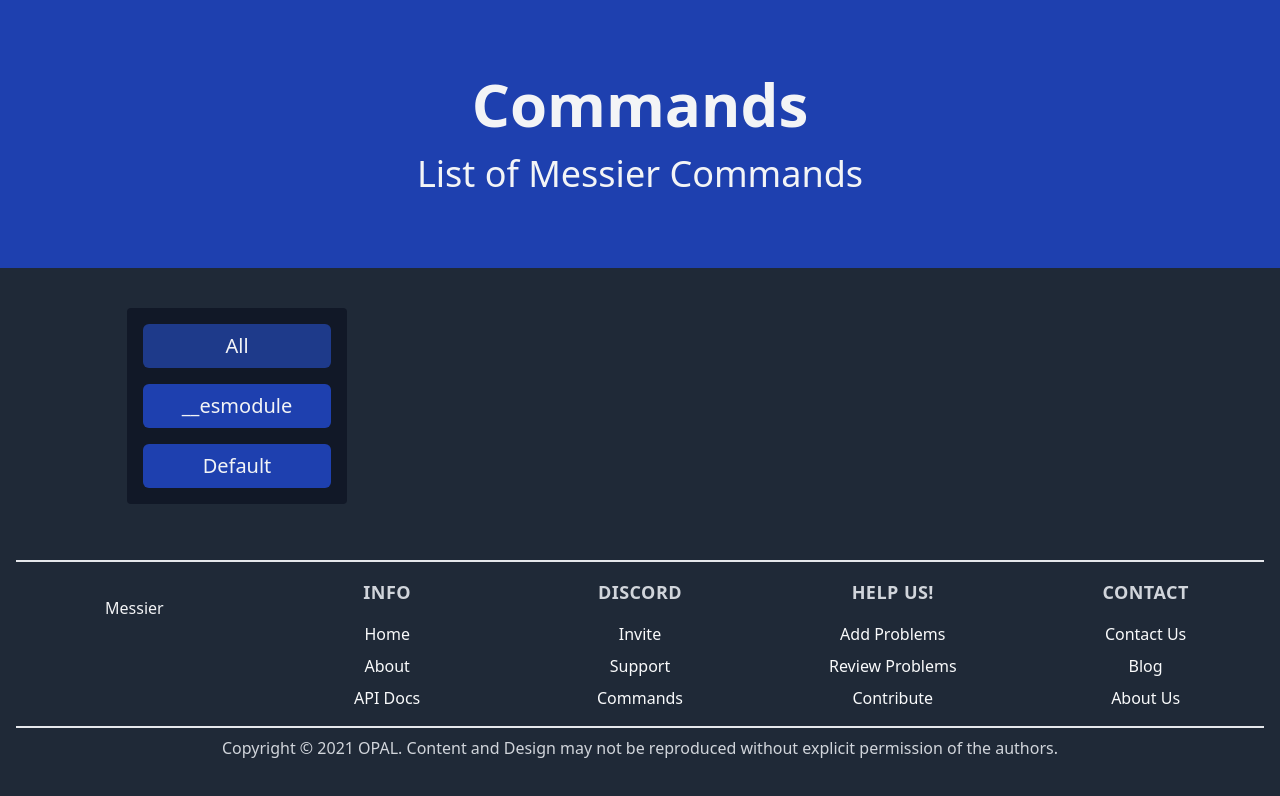
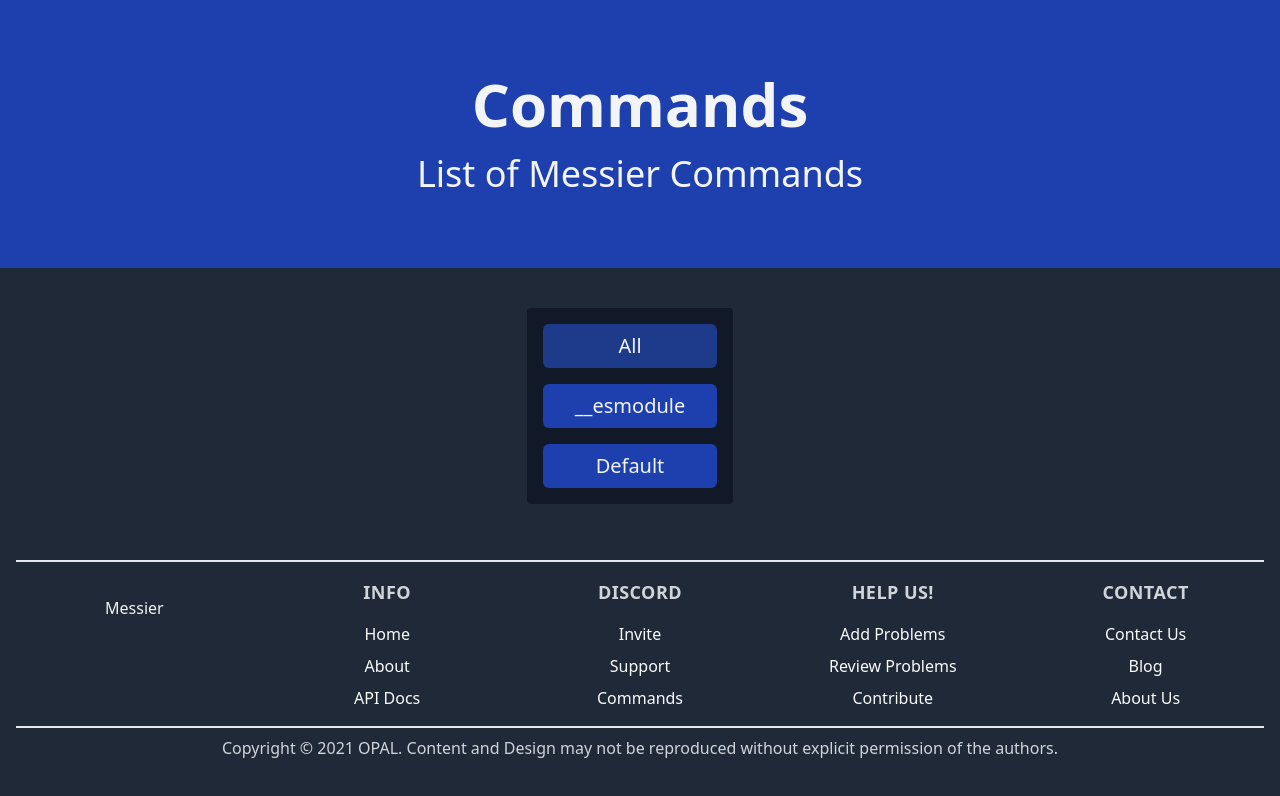
Before and after one commit to opalarchive/messier, a Next.js app: page /commands in a window 1280 px wide. Shown: the top 796 px of the page. Built offline with nearby package versions, Linux system fonts and the light colour scheme.

Commit message:
change height of left

```diff
--- a/src/pages/commands.tsx
+++ b/src/pages/commands.tsx
@@ -170,9 +170,8 @@ const Commands: FC<{}> = () => {
           List of Messier Commands
         </h2>
       </div>
-      <div className="justify-center items-center flex flec-col">
-        <div className="px-5 py-10 grid gap-12 grid-cols-wait also 1 w-5/6 md:grid-cols-3 lg:grid-cols-4">
-          <div className="space-y-4 bg-gray-900 flex col-span-1 flex-col items-center p-4 rounded">
+      <div className="justify-center items-start px-5 py-10 space-x-5 flex">
+        <div className="space-y-4 bg-gray-900 flex col-span-1 flex-col items-center p-4 rounded grid">
           <Category
             name="All"
             selected={
@@ -197,7 +196,6 @@ const Commands: FC<{}> = () => {
             ))}
         </div>
       </div>
-      </div>
     </>
   );
 };
```
Lines whose indentation alone changed are shown as unchanged.
